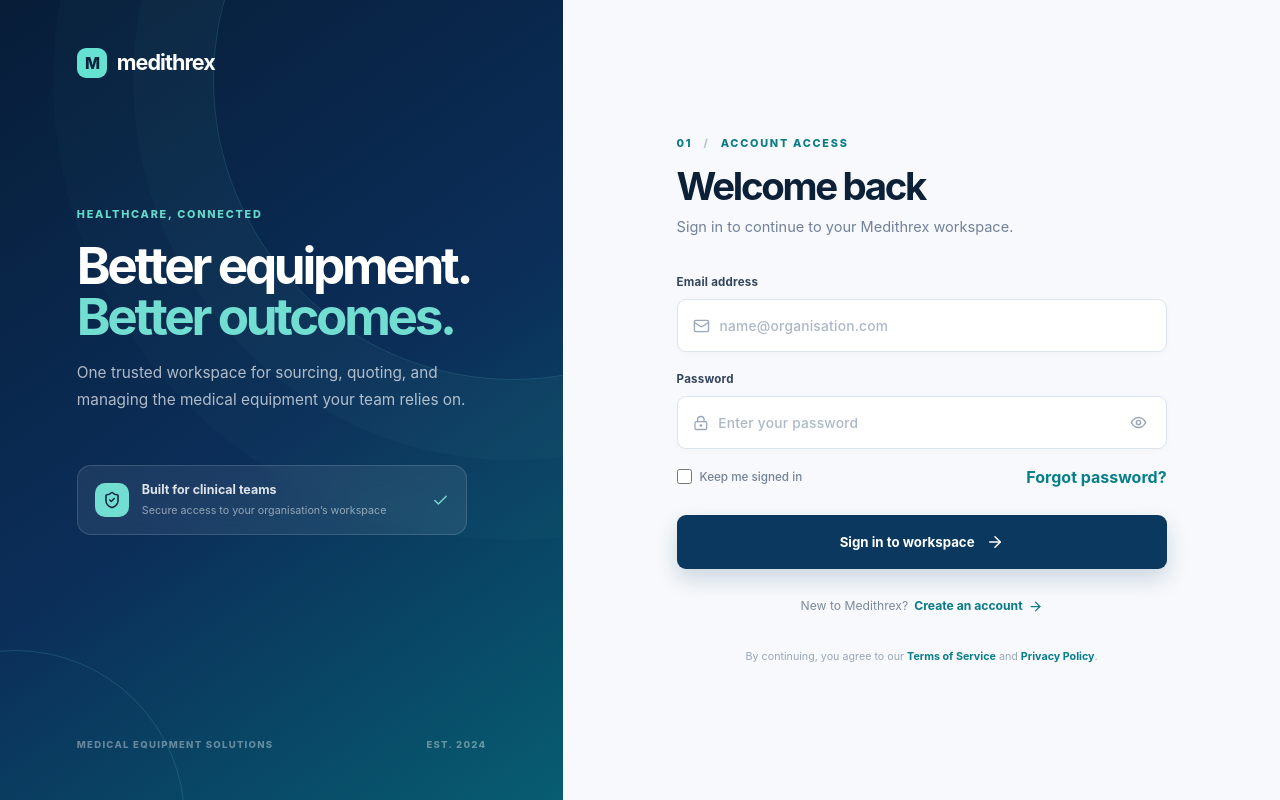
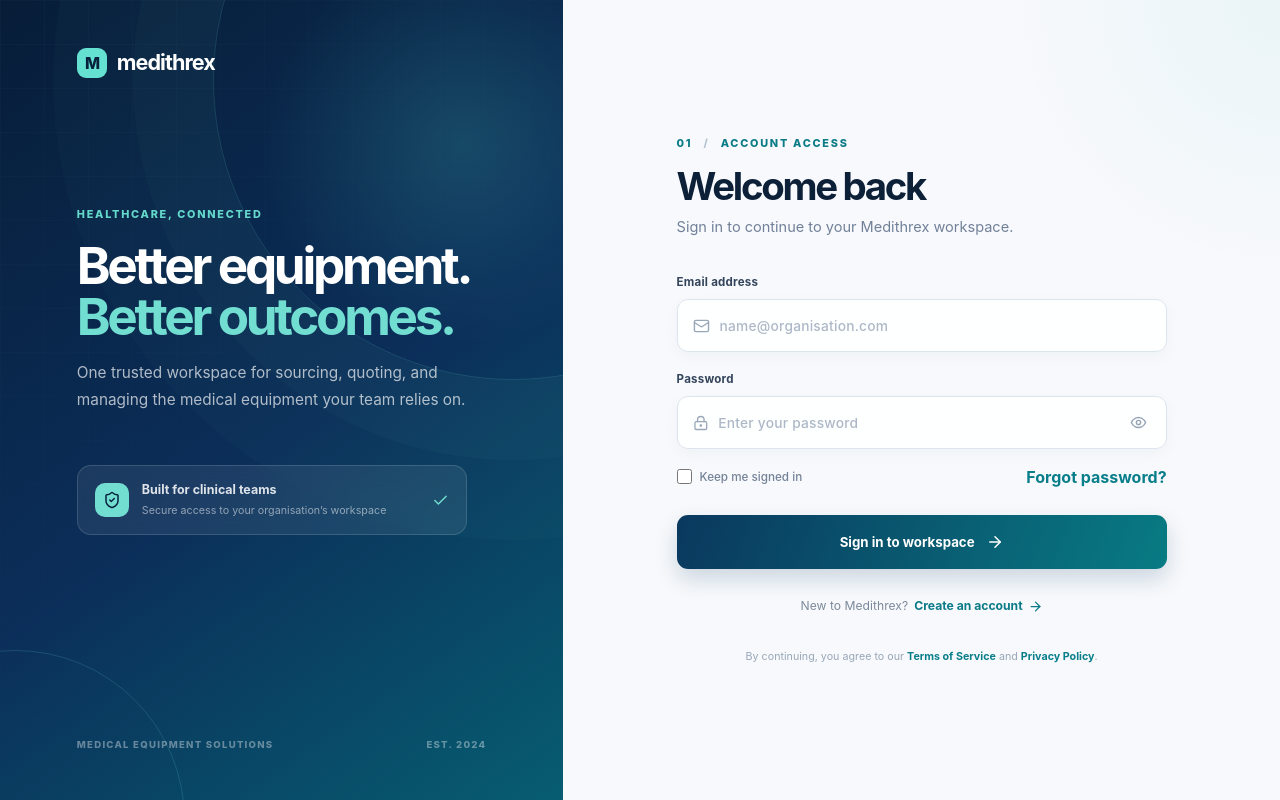
Before and after one commit to Cajuki/Medithre-x, a React (Vite) app in the folder frontend/: page /login in a window 1280 px wide. Built offline with nearby package versions, Linux system fonts and the light colour scheme; no server answers.

Commit message:
Update AuthPages.css

```diff
--- a/frontend/src/pages/AuthPages.css
+++ b/frontend/src/pages/AuthPages.css
@@ -30,3 +30,17 @@
 @media (max-width: 900px) { .auth-page { grid-template-columns: 1fr; min-height: 100vh; min-height: 100dvh; }.auth-brand-panel { display: none; }.auth-form-panel { align-items: flex-start; min-height: 100vh; min-height: 100dvh; padding: 35px 22px 55px; }.auth-mobile-logo { display: block; margin-bottom: 72px; }.auth-mobile-logo .auth-brand-logo { color: #0c2038; }.auth-form-wrap { max-width: 540px; } }
 @media (max-width: 767px) { .auth-form-panel { padding: 24px 16px 42px; }.auth-form-wrap, .auth-form-wrap--register { width: min(100%, 520px); }.auth-mobile-logo { margin-bottom: 42px; }.auth-form-header { margin-bottom: 25px; }.auth-form-header h1 { font-size: clamp(1.9rem, 8vw, 2.15rem); line-height: 1.1; }.auth-form-header p { font-size: .86rem; }.auth-form { gap: 16px; }.auth-field-grid { grid-template-columns: 1fr; gap: 16px; }.auth-form-meta { gap: 12px; align-items: flex-start; }.auth-form-meta .auth-link { text-align: right; }.auth-input-wrap { min-height: 56px; padding-inline: 13px; }.auth-input-wrap input { padding-block: 15px; font-size: 16px; }.auth-submit-btn { min-height: 56px; margin-top: 4px; font-size: .84rem; }.auth-switch { flex-wrap: wrap; text-align: center; margin-top: 22px; }.auth-legal { margin-top: 24px; }.auth-security-note { margin-top: 20px; }.auth-validation-note { margin-top: 4px; }.auth-brand-footer { font-size: .52rem; } }
 @media (max-width: 380px) { .auth-form-panel { padding-inline: 13px; }.auth-mobile-logo { margin-bottom: 34px; }.auth-form-header { margin-bottom: 22px; }.auth-form-header h1 { font-size: 1.8rem; }.auth-form-meta { display: grid; grid-template-columns: 1fr; }.auth-form-meta .auth-link { text-align: left; }.auth-check-label { font-size: .7rem; }.auth-input-wrap { min-height: 52px; }.auth-input-wrap input { padding-block: 13px; }.auth-submit-btn { min-height: 54px; } }
+
+/* Auth polish: a quieter canvas, sharper focus states, and a subtle clinical grid. */
+.auth-brand-panel { background: radial-gradient(circle at 82% 18%, rgba(82,218,205,.18), transparent 25%), linear-gradient(145deg, #071d38 0%, #0b2e59 53%, #075d71 100%); }
+.auth-brand-panel::before { content: ''; position: absolute; inset: 0; opacity: .32; pointer-events: none; background-image: linear-gradient(rgba(128,218,211,.09) 1px, transparent 1px), linear-gradient(90deg, rgba(128,218,211,.09) 1px, transparent 1px); background-size: 44px 44px; mask-image: linear-gradient(135deg, black, transparent 70%); }
+.auth-form-panel { position: relative; background: radial-gradient(circle at 100% 0%, rgba(0,166,166,.055), transparent 25%), #f7f9fc; }
+.auth-form-wrap { animation: auth-rise .55s cubic-bezier(.2,.8,.2,1) both; }
+.auth-input-wrap { background: rgba(255,255,255,.88); border-radius: 11px; box-shadow: 0 5px 16px rgba(21,51,84,.035); transition: border-color .2s, box-shadow .2s, transform .2s; }
+.auth-input-wrap:hover { border-color: #bdcddd; }
+.auth-input-wrap:focus-within { box-shadow: 0 0 0 4px rgba(0,166,166,.09), 0 8px 22px rgba(21,51,84,.06); transform: translateY(-1px); }
+.auth-submit-btn { border-radius: 11px; background: linear-gradient(110deg, #0a385e, #087b83); }
+.auth-submit-btn:hover:not(:disabled) { background: linear-gradient(110deg, #087579, #0a988d); }
+.auth-brand-logo, .auth-submit-btn, .auth-switch a, .auth-link { transition: opacity .2s, color .2s, transform .2s; }
+.auth-brand-logo:hover { opacity: .86; }
+@keyframes auth-rise { from { opacity: 0; transform: translateY(14px); } to { opacity: 1; transform: translateY(0); } }
```
